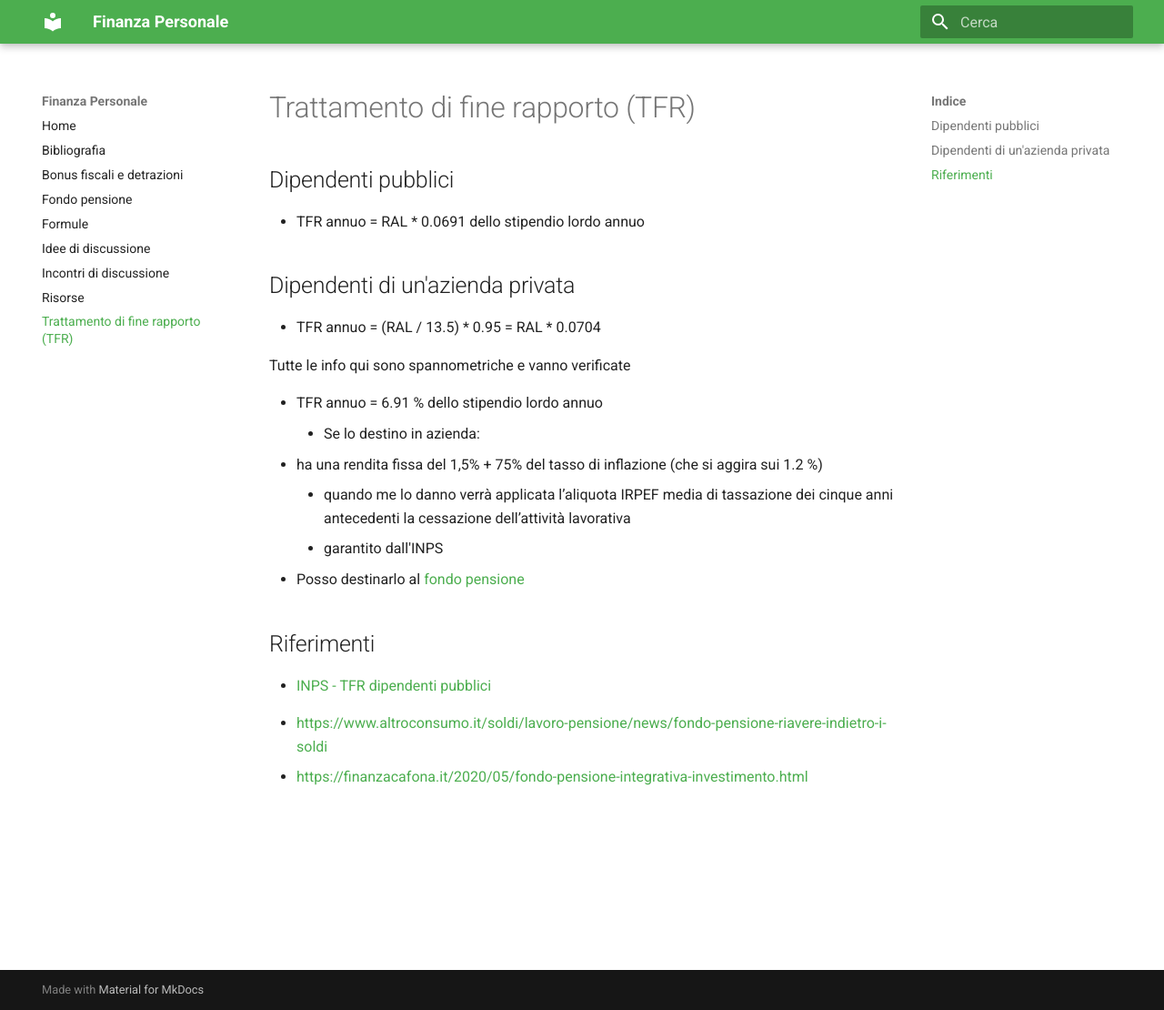
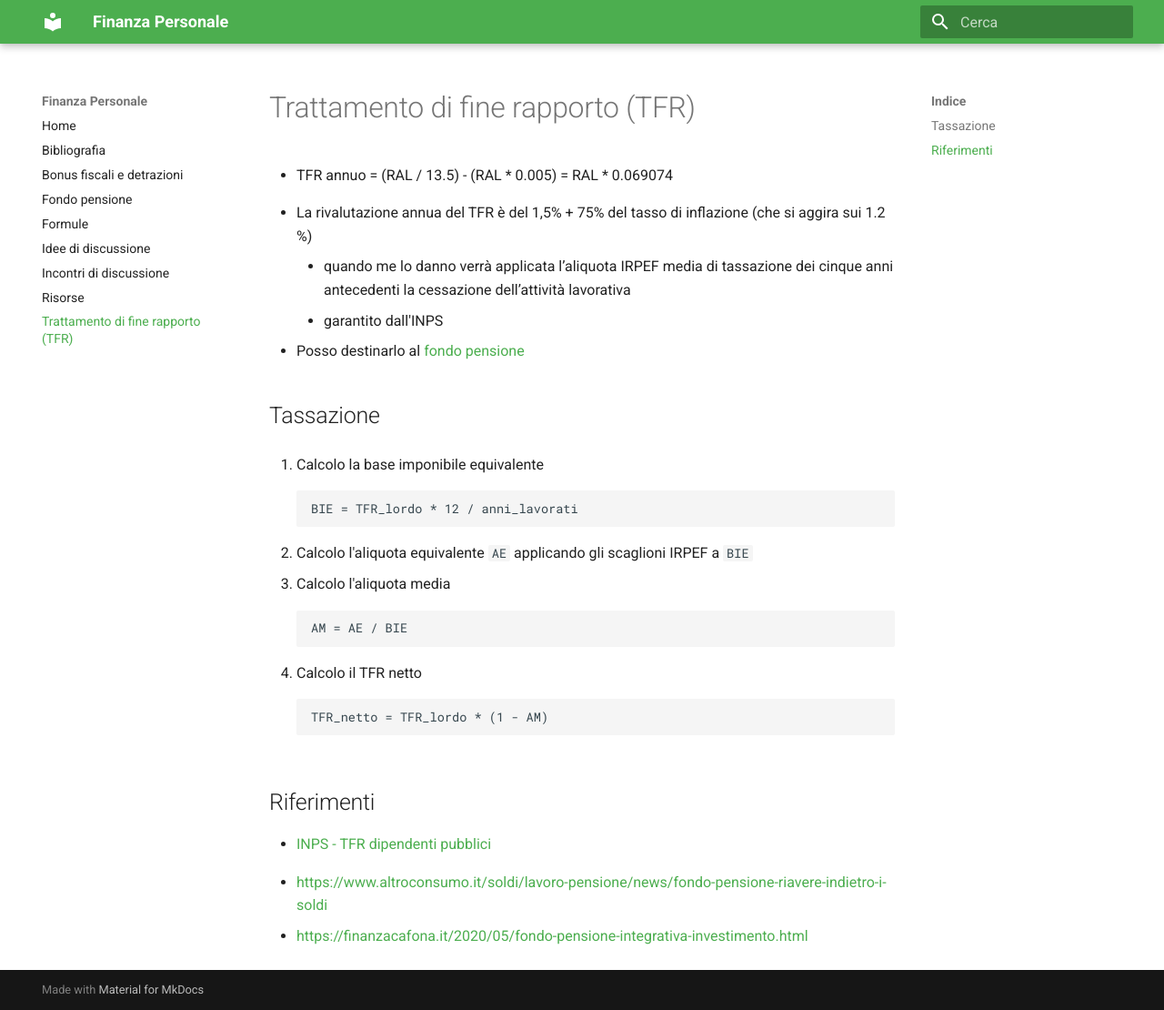
Before and after one commit to simgunz/wiki-finanza-personale, an MkDocs documentation site: the page built from docs/tfr.md, in a window 1280 px wide and 1110 px high. Shown: the whole window at 91% size. Built offline with MkDocs 1.6.1 and Material for MkDocs 9.7.7, drawn with Linux system fonts in a browser that asks for light colours.

Commit message:
Aggiornata pagina TFR

````diff
--- a/docs/tfr.md
+++ b/docs/tfr.md
@@ -2,24 +2,35 @@
 
 # Trattamento di fine rapporto (TFR)
 
-## Dipendenti pubblici
-
-- TFR annuo = RAL * 0.0691 dello stipendio lordo annuo
-
-## Dipendenti di un'azienda privata
-
-- TFR annuo = (RAL / 13.5) * 0.95 = RAL * 0.0704
+- TFR annuo = (RAL / 13.5) - (RAL * 0.005) = RAL * 0.069074
 
 
-
-Tutte le info qui sono spannometriche e vanno verificate
-
-- TFR annuo = 6.91 % dello stipendio lordo annuo
-  - Se lo destino in azienda:
--  ha una rendita fissa del 1,5% + 75% del tasso di inflazione (che si aggira sui 1.2 %)
+-  La rivalutazione annua del TFR è del 1,5% + 75% del tasso di inflazione (che si aggira sui 1.2 %)
   - quando me lo danno verrà applicata l’aliquota IRPEF media di tassazione dei cinque anni antecedenti la cessazione dell’attività lavorativa
   - garantito dall'INPS
 - Posso destinarlo al [fondo pensione](fondo-pensione.md)
+
+## Tassazione
+
+1. Calcolo la base imponibile equivalente
+
+   ```
+   BIE = TFR_lordo * 12 / anni_lavorati
+   ```
+
+2. Calcolo l'aliquota equivalente `AE` applicando gli scaglioni IRPEF a `BIE`
+
+3. Calcolo l'aliquota media
+
+   ```
+   AM = AE / BIE
+   ```
+
+4. Calcolo il TFR netto
+
+   ```
+   TFR_netto = TFR_lordo * (1 - AM)
+   ```
 
 ## Riferimenti
 
````
